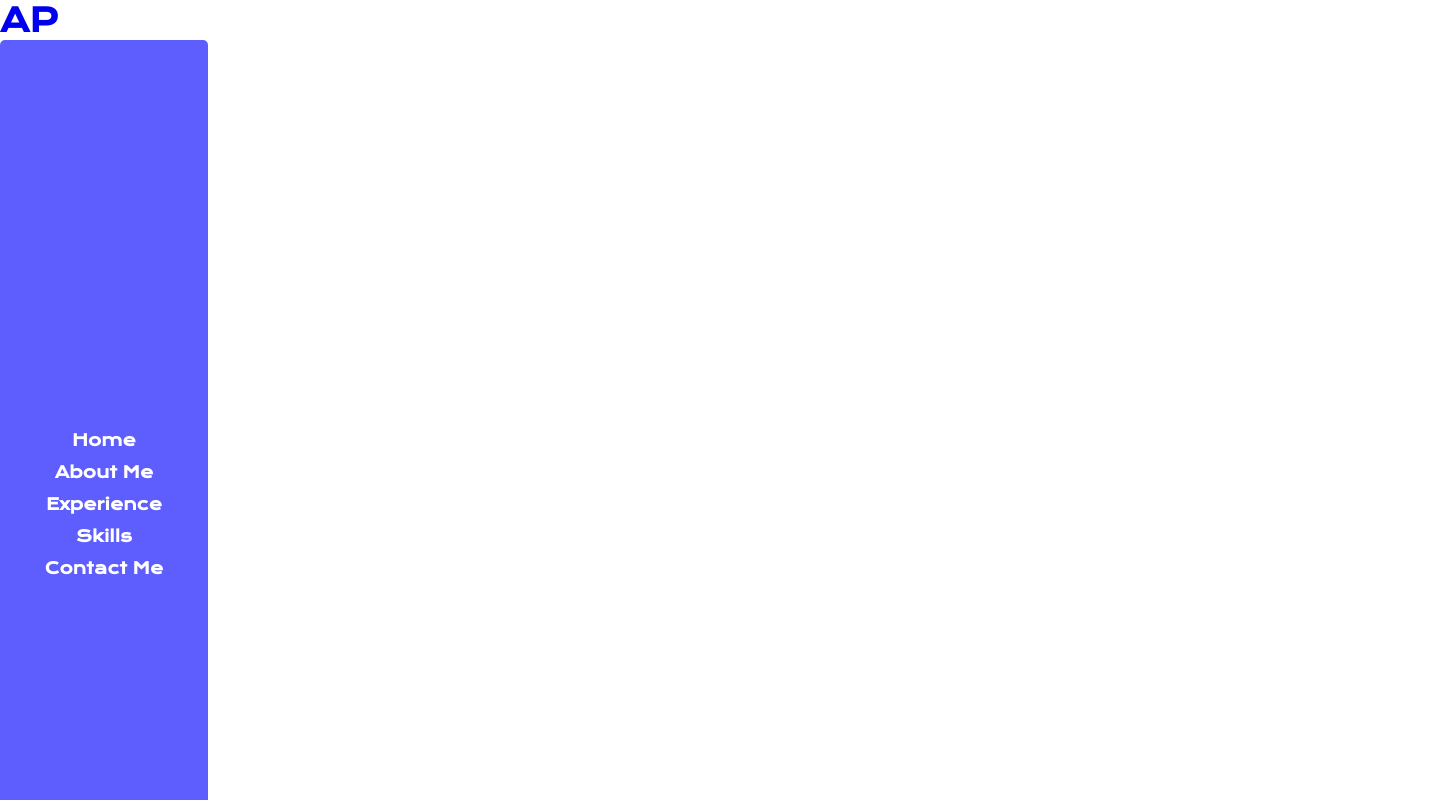
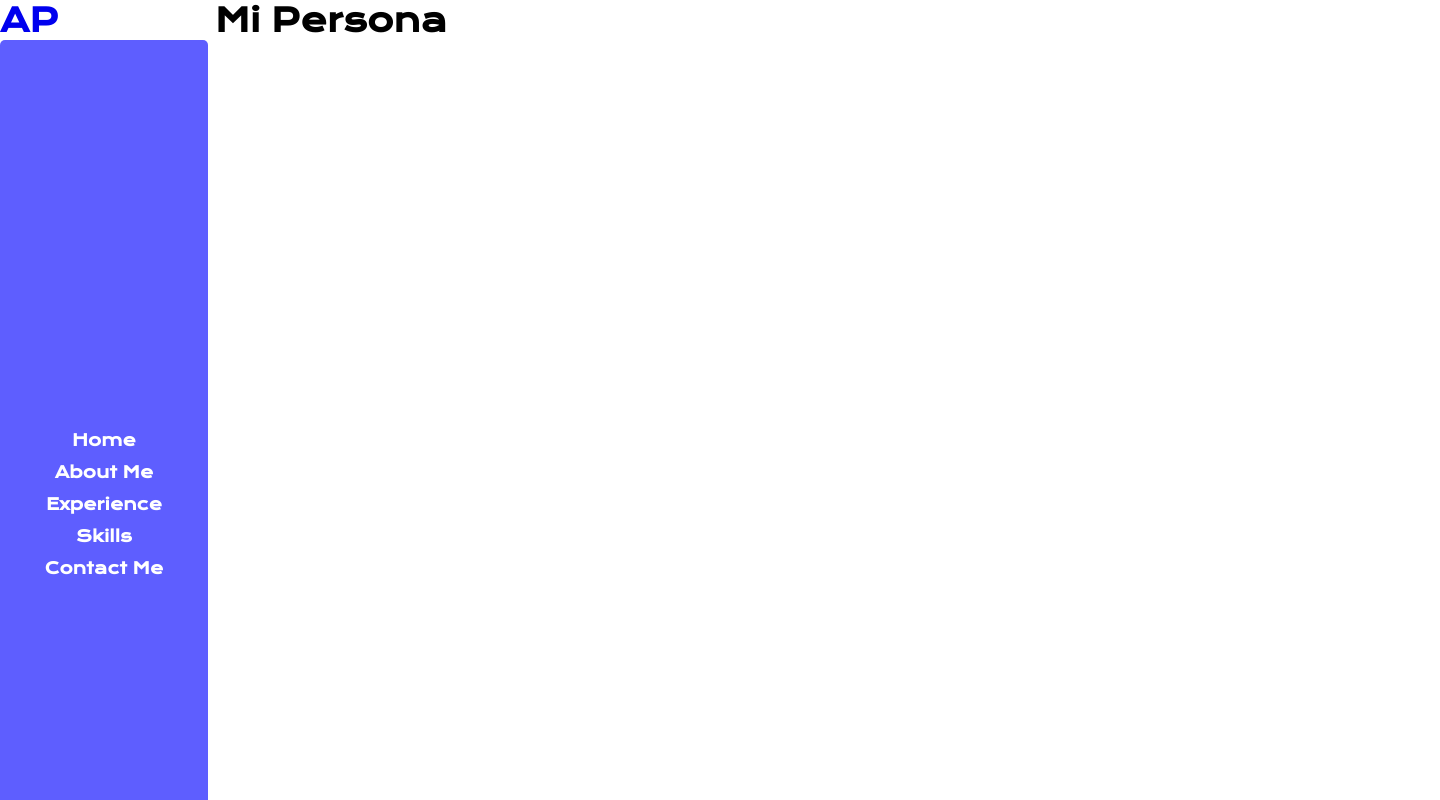
Before and after one commit to alejandropons98/alejandropons98.github.io, a plain HTML site: page index.html in a window 1280 px wide. Shown: the top 800 px of the page, 1440 px wide, since content can reach past the window. Drawn offline with nearby package versions, Linux system fonts and the light colour scheme.

Commit message:
Agregue CSS al main tag

```diff
--- a/index.html
+++ b/index.html
@@ -28,6 +28,14 @@
     </menu>
     </header>
     <main>
+        <div class="about-me" id="about-me">
+            <div class="about-me_text">
+                <h1>Mi Persona</h1>
+                <p></p>
+
+            </div>
+
+        </div>
 
     </main>
     <footer>
--- a/styles.css
+++ b/styles.css
@@ -62,3 +62,10 @@ menu{
     font-size: 16px;
     font-weight: bold;
 }
+
+main{
+    position: absolute;
+width: 76.563rem;
+height: 63rem;
+left: 13.438rem;
+}
```
